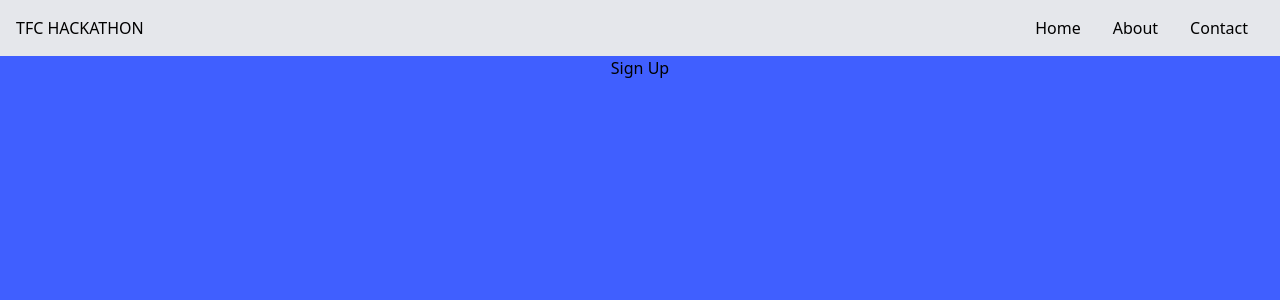
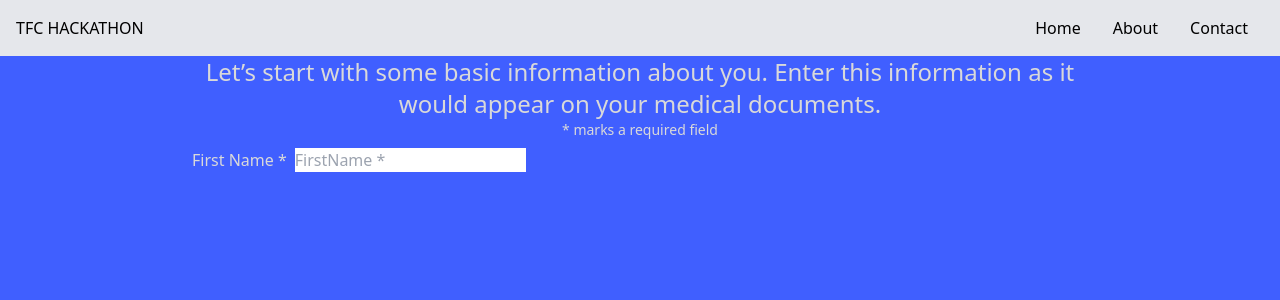
Before and after one commit to KingTingTheGreat/tfc-hackathon, a Next.js app: page /sign-up in a window 1280 px wide. Shown: the top 300 px of the page. Built offline with nearby package versions, Linux system fonts and the light colour scheme.

Commit message:
basic form stuff

```diff
--- a/app/sign-up/page.tsx
+++ b/app/sign-up/page.tsx
@@ -1,7 +1,33 @@
+"use client";
+import { useState, useEffect } from "react";
+
 export default function SignUp() {
+	const [firstName, setFirstName] = useState("");
+	const [lastName, setLastName] = useState("");
+	const [middleName, setMiddleName] = useState("");
+
 	return (
-		<main className="flex min-h-11/12 items-center">
-			<p>Sign Up</p>
+		<main className="flex min-h-11/12 items-center justify-center">
+			<div className="text-offwhite text-center w-[70%]">
+				<p className="text-2xl">
+					Let’s start with some basic information about you. Enter this information as it would appear on your
+					medical documents.
+				</p>
+				<p className="text-sm">* marks a required field</p>
+				<p>{lastName}</p>
+				<p>{middleName}</p>
+				<div className="flex items-center">
+					<h4>First Name *</h4>
+					<input
+						type="text"
+						className="m-2 text-black"
+						value={firstName}
+						placeholder="FirstName *"
+						required={true}
+						onChange={(e) => setFirstName(e.target.value)}
+					/>
+				</div>
+			</div>
 		</main>
 	);
 }
```
